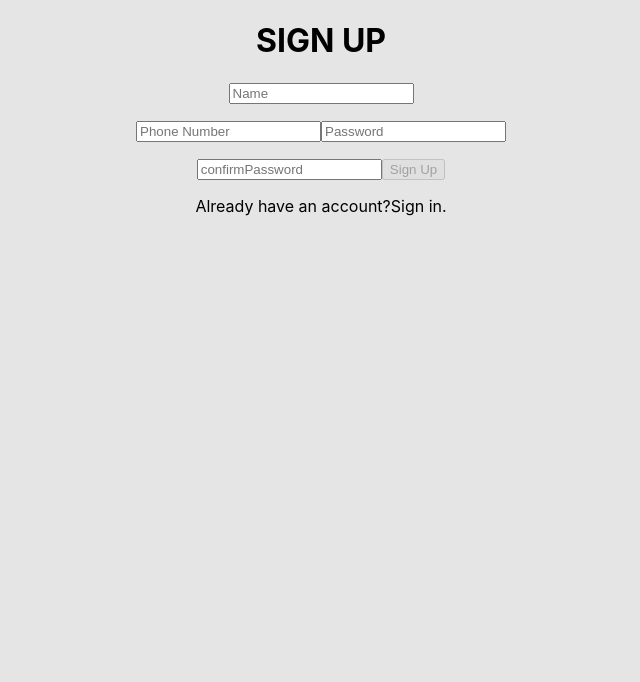
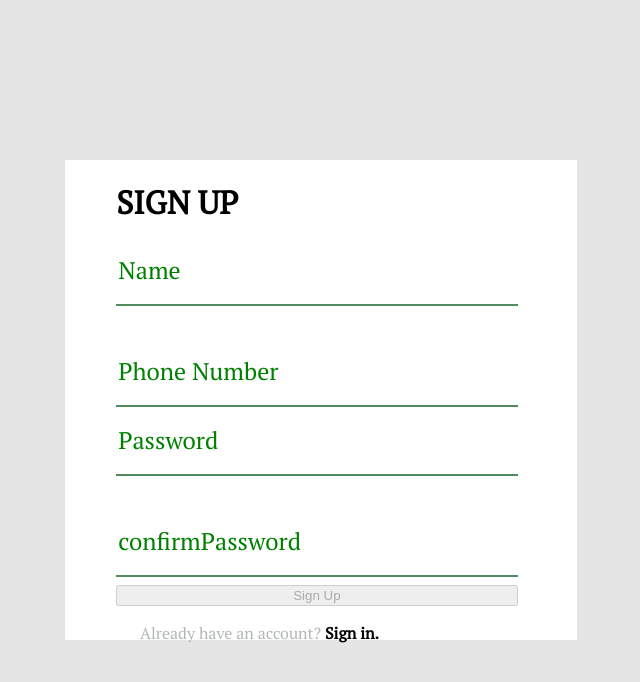
Before and after one commit to ft-water-my-plants-7/frontend, a React (Create React App) app in the folder water-my-plants/: page /Signup in a window 1280 px wide. Shown: the top 682 px of the page, without its empty margins (319-959 px from the left). Built offline with nearby package versions, Linux system fonts and the light colour scheme.

Commit message:
sign-up styling complete

```diff
--- a/water-my-plants/src/Components/sign-in.js
+++ b/water-my-plants/src/Components/sign-in.js
@@ -2,19 +2,6 @@ import React, { useState, useEffect } from "react";
 import styled from "styled-components";
 import axios from "axios";
 import {useHistory} from 'react-router-dom'
-
-// export default {
-//   headerColor: "#224229",
-//   primaryColor: "#E5E5E5",
-//   secondaryFontColor: "#224229",
-//   black: "black",
-//   white: "white",
-//   green: "#548A60",
-//   highlight: "#B1B7B3",
-//   font: "Amatic SC",
-//   secondaryFont: "PT Serif",
-//   thirdFont: "Raleway",
-// };
 
 
 const PageContainer = styled.div`
@@ -27,7 +14,7 @@ const PageContainer = styled.div`
 
 const ContentContainer = styled.div`
   display: flex;
-  height: 30%;
+  height: 50%;
   background-color: white;
   width: 40%;
   justify-content: center;
--- a/water-my-plants/src/Components/sign-up.js
+++ b/water-my-plants/src/Components/sign-up.js
@@ -3,9 +3,86 @@ import {useHistory} from 'react-router-dom'
 import styled from "styled-components";
 import axios from "axios";
 import * as yup from "yup";
-import SignUpSchema from "../Validation/sign-up-schema"
+import SignUpSchema from "../Validation/sign-up-schema";
 
 
+const PageContainer = styled.div`
+  display: flex;
+  background-color: ${(props) => props.theme.primaryColor};
+  justify-content: center;
+  align-items: center;
+  height: 100vh;
+`;
+
+const ContentContainer = styled.div`
+  display: flex;
+  height: 60%;
+  background-color: white;
+  width: 40%;
+  justify-content: center;
+  align-items: center;
+`;
+
+
+const InnerContentContainer = styled.div`
+  display: flex;
+  flex-direction: column;
+  background-color: ${(props) => props.theme.white};
+  height: 100%;
+  width: 80%;
+  justify-content: space-evenly;
+  align-items: flex-start;
+  font-family: ${(props) => props.theme.secondaryFont};
+  box-sizing: border-box;
+
+  h1 {
+    font-family: ${(props) => props.theme.secondaryFont};
+    color: ${(props) => props.theme.tertiaryColor};
+    background-color: "yellow";
+  }
+
+  form {
+    display: flex;
+    flex-direction: column;
+    width: 98%;
+  }
+
+  input {
+    border: none;
+    width: 100%;
+    height: 100%;
+    padding-bottom: 4%;
+    margin-bottom: 2%;
+    box-sizing: border-box;
+    border-bottom: 2px solid ${(props) => props.theme.green};
+    font-family: ${(props) => props.theme.secondaryFont};
+    color: ${(props) => props.theme.green};
+    font-size: 2rem;
+  }
+
+  input::-webkit-input-placeholder {
+    color: green;
+    font-family: ${(props) => props.theme.secondaryFont};
+    font-size: 1.5rem;
+  }
+
+  p {
+    width: 70%;
+    color: ${(props) => props.theme.highlight};
+  }
+
+  p span {
+    font-weight: 800;
+    color: ${(props) => props.theme.black};
+  }
+`;
+
+ const Form = styled.form`
+  display: flex;
+  flex-direction:column;
+  justify-content: space-evenly;
+  height: 80%;
+ `;
 
 const SignUpForm = () => {
   // STATES
@@ -63,10 +140,12 @@ const SignUpForm = () => {
 
 
   return (
-    <div>
+    <PageContainer>
+      <ContentContainer>
+        <InnerContentContainer>
           <h1>SIGN UP</h1>
 
-      <form onSubmit={onSubmit}>
+          <Form onSubmit={onSubmit}>
             <input
               type="text"
               name="username"
@@ -81,7 +160,6 @@ const SignUpForm = () => {
               placeholder="Phone Number"
               onChange={changeHandler}
             />
-        <span></span>
             <input
               type="password"
               name="password"
@@ -96,11 +174,14 @@ const SignUpForm = () => {
               onChange={changeHandler}
             />
             <button disabled={disabled}>Sign Up</button>
-      </form>
+          </Form>
           <p>
-        Already have an account?<span>Sign in.</span>
+            Already have an account?
+            <span onClick={() => history.push("/")}> Sign in.</span>
           </p>
-    </div>
+        </InnerContentContainer>
+      </ContentContainer>
+    </PageContainer>
   );
 }
 export default SignUpForm
```
Lines whose indentation alone changed are shown as unchanged.
